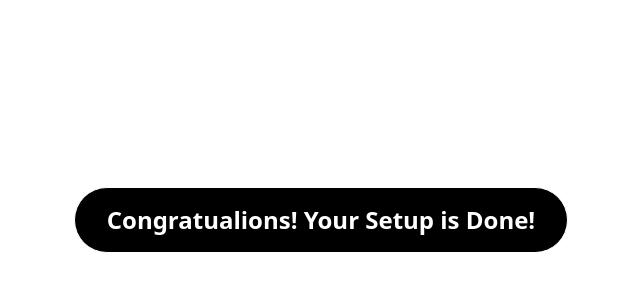
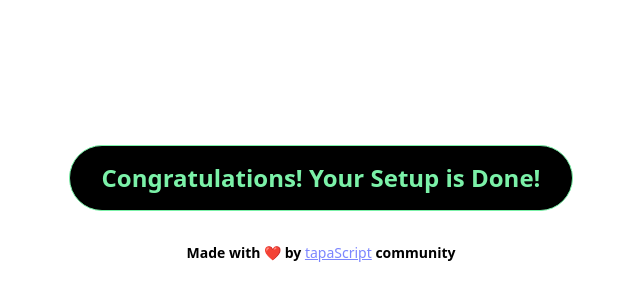
Before and after one commit to tapascript/js-base-setup, a website: page pages/index.html in a window 1280 px wide. Shown: the part 180-480 px from the top of the page, without its empty margins (319-959 px from the left). Drawn offline with Linux system fonts and the light colour scheme.

Commit message:
added made with love and updated author

```diff
--- a/package.json
+++ b/package.json
@@ -11,7 +11,7 @@
     "javascript",
     "base"
   ],
-  "author": "Shyam Mahanta",
+  "author": "tapaScript | learn@tapascript.io",
   "license": "MIT",
   "devDependencies": {
     "concurrently": "^9.1.2",
--- a/pages/index.html
+++ b/pages/index.html
@@ -7,9 +7,14 @@
     <link href="./output.css" rel="stylesheet" />
   </head>
   <body>
-    <div class="text-2xl font-bold min-h-screen flex items-center justify-center">
-      <p class="border p-4 px-8 rounded-full bg-black text-white">
-        Congratualions! Your Setup is Done!
+    <div class="text-2xl font-bold min-h-screen flex flex-col items-center justify-center">
+      <p class="border p-4 px-8 rounded-full bg-black text-green-300">
+        Congratulations! Your Setup is Done!
+      </p>
+      <p class="text-sm my-8">
+        Made with ❤️ by
+        <a href="https://tapascript.io" class="underline text-indigo-400 font-normal">tapaScript</a>
+        community
       </p>
     </div>
   </body>
```
Also changed, not shown: pages/output.css.
